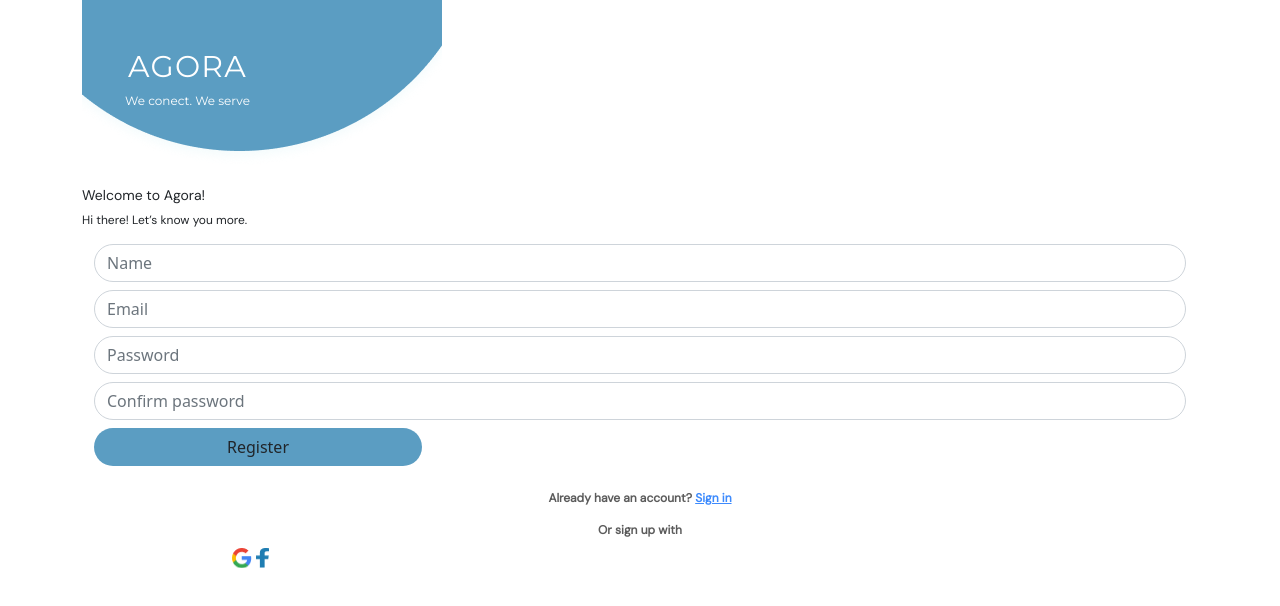
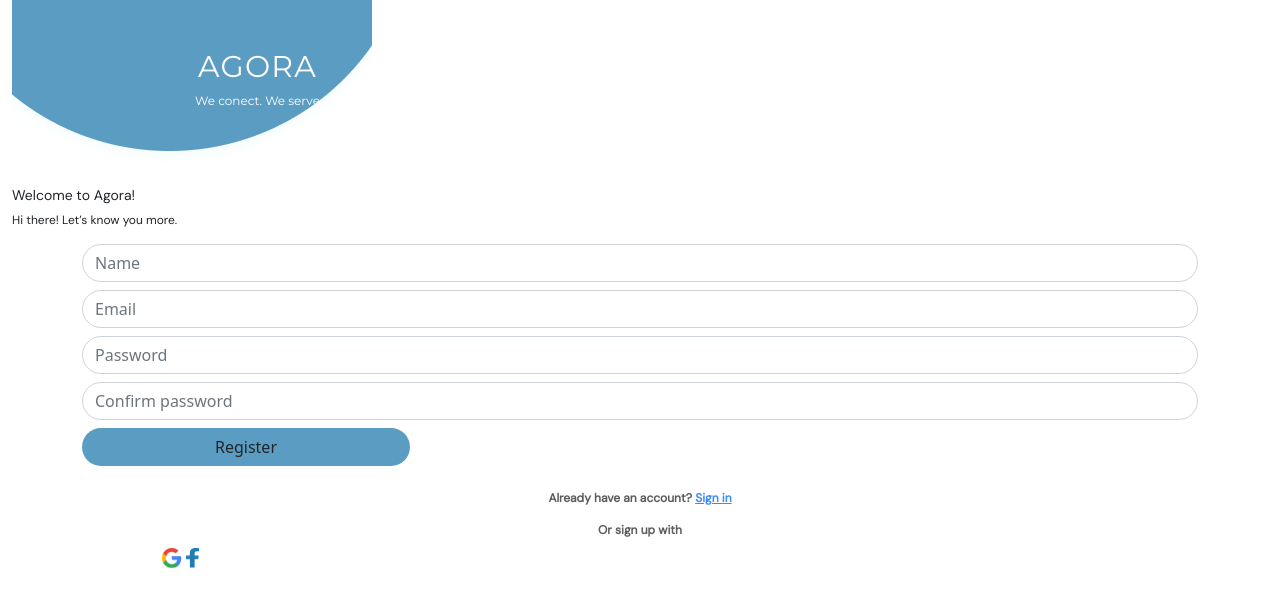
Before and after one commit to Maiqel1/agora-reg, a plain HTML site: page index.html in a window 1280 px wide. Drawn offline with nearby package versions, Linux system fonts and the light colour scheme.

Commit message:
Add files via upload

```diff
--- a/index.html
+++ b/index.html
@@ -13,7 +13,7 @@
 
     <title>Register</title>
   </head>
-  <body class="container">
+  <body class="container-fluid">
 
 
                 <div class="jumbo"><br><br>
--- a/style.css
+++ b/style.css
@@ -13,7 +13,6 @@
 }
 
 .jumbo h1{
-  margin-left: -140px;
   font-family: Montserrat;
 font-style: normal;
 font-weight: 500;
@@ -24,7 +23,6 @@ letter-spacing: 0.04em;
 }
 
 .jumbo p{
-    margin-left: -140px;
     font-family: Montserrat;
 font-style: normal;
 font-weight: normal;
```
